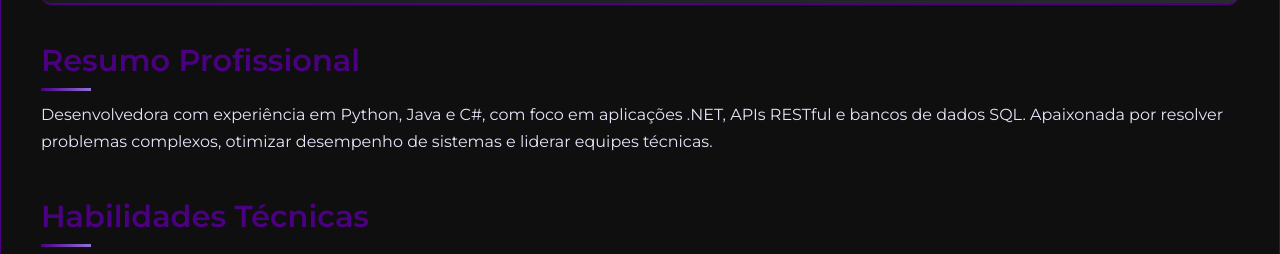
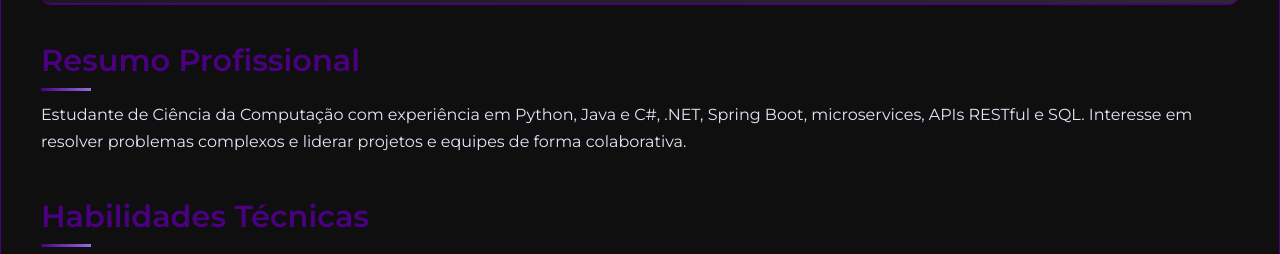
Before and after one commit to julianelino/meu-curr-culo, a plain HTML site: page index.html in a window 1280 px wide. Shown: the part 234-488 px from the top of the page. Drawn offline with Linux system fonts and the light colour scheme.

Commit message:
Update index.html

```diff
--- a/index.html
+++ b/index.html
@@ -34,8 +34,7 @@
 
     <section class="summary">
         <h2>Resumo Profissional</h2>
-        <p>Desenvolvedora com experiência em Python, Java e C#, com foco em aplicações .NET, APIs RESTful e bancos de dados SQL.
-            Apaixonada por resolver problemas complexos, otimizar desempenho de sistemas e liderar equipes técnicas.
+        <p>Estudante de Ciência da Computação com experiência em Python, Java e C#, .NET, Spring Boot, microservices, APIs RESTful e SQL. Interesse em resolver problemas complexos e liderar projetos e equipes de forma colaborativa.
         </p>
     </section>
 
```
